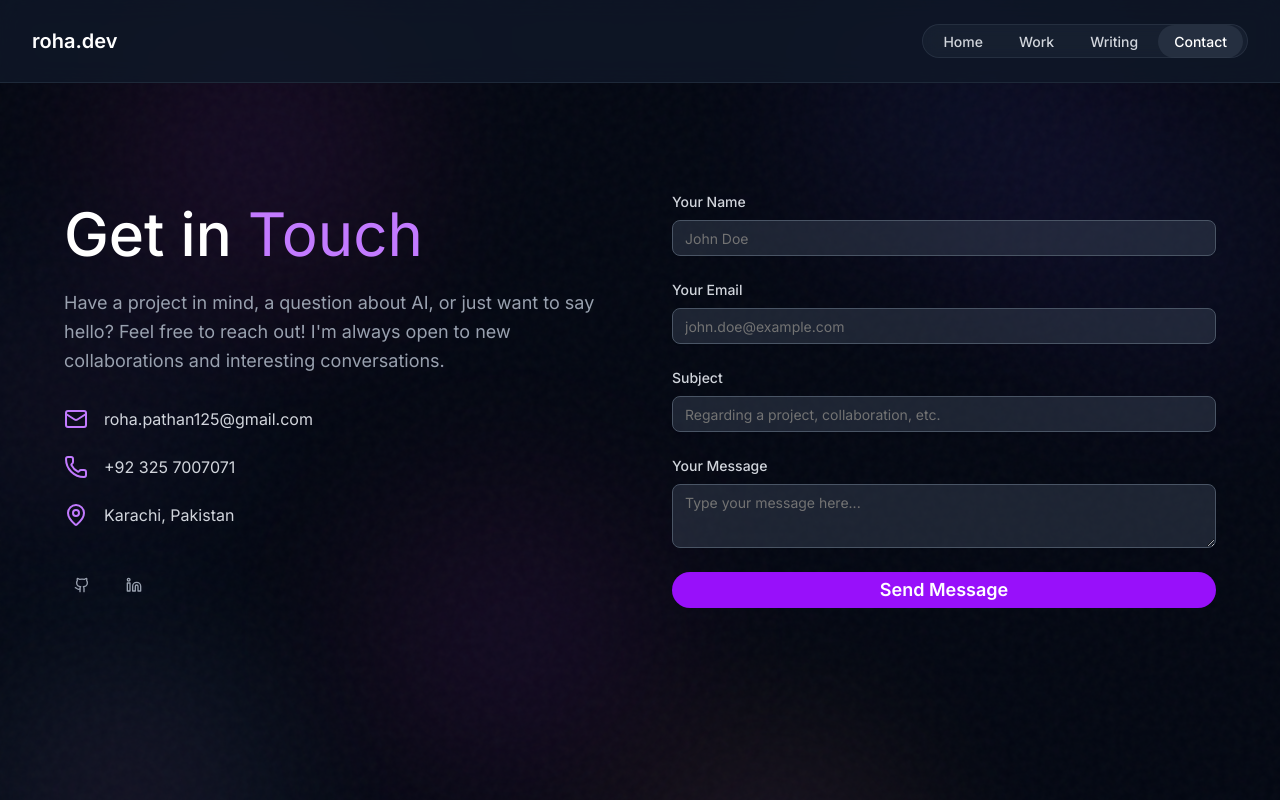
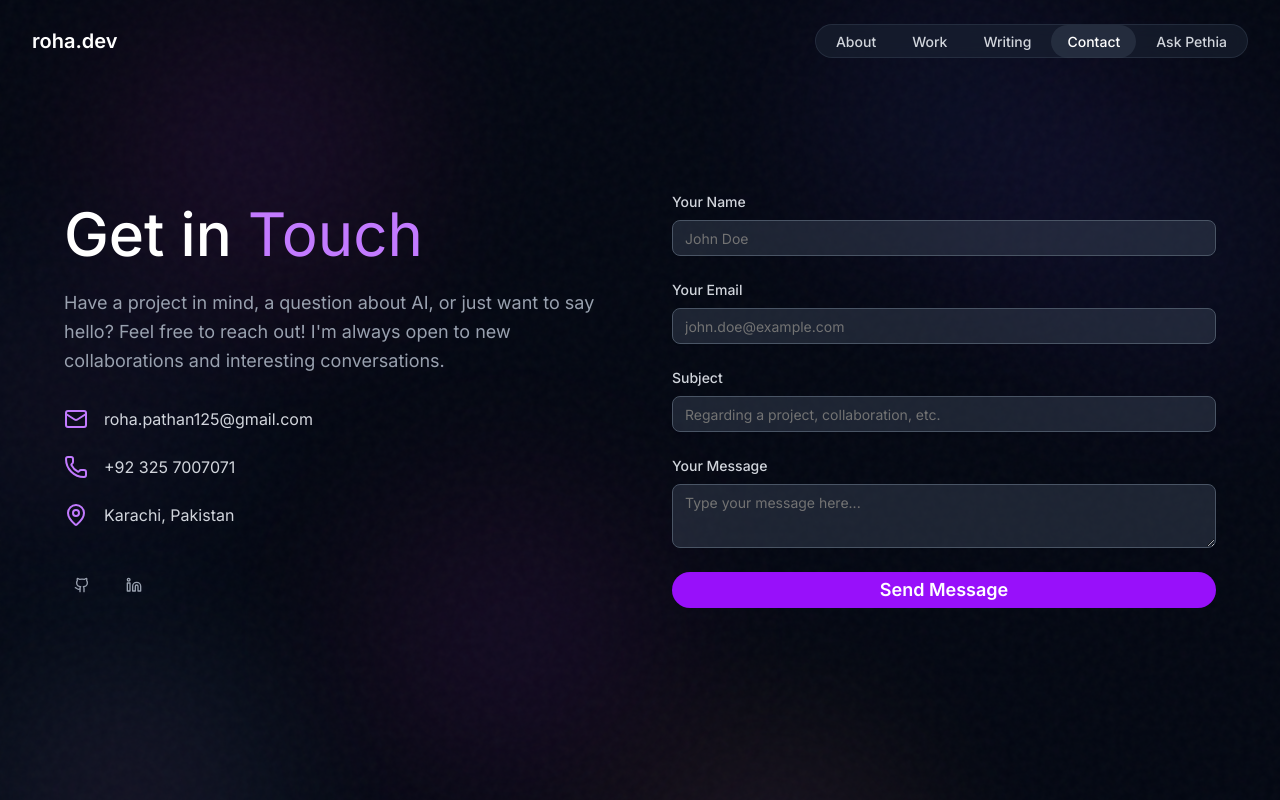
Before and after one commit to row-huh/roha.dev-v3, a Next.js app in the folder src/: page /contact in a window 1280 px wide. Built offline with nearby package versions, Linux system fonts and the light colour scheme.

Commit message:
updated nav bars on every page

```diff
--- a/src/app/assistant/page.tsx
+++ b/src/app/assistant/page.tsx
@@ -10,6 +10,7 @@ import { Button } from "@/components/ui/button"
 import { Send, StopCircle, Home, Briefcase, PenLine, Mail, ChevronRight } from "lucide-react"
 import { projectDetails } from "@/app/projects/[slug]/projectDetails"
 import InteractiveBackground from "@/components/interactive-background"
+import NavBar from "@/components/nav-bar"
 
 type ToolName = "home" | "work" | "writing" | "contact" | undefined
 
@@ -111,6 +112,8 @@ function ToolTile({ tool }: { tool: Exclude<ToolName, undefined> }) {
   const { href, eyebrow, label, Icon } = meta
 
   return (
+    // Navigation
+
     <Link
       href={href}
       className="group relative block w-[220px] md:w-[260px] overflow-hidden rounded-2xl
@@ -256,6 +259,10 @@ export default function AssistantPage() {
       <InteractiveBackground />
 
       {/* Minimal nav link */}
+      {/* Navigation */}
+      < NavBar />
+
+
       <header className="relative z-10">
         <div className="mx-auto max-w-5xl px-4 py-3">
           <Link
--- a/src/app/contact/page.tsx
+++ b/src/app/contact/page.tsx
@@ -8,6 +8,8 @@ import { Textarea } from "@/components/ui/textarea"
 import { Mail, Phone, MapPin, Sparkles, Linkedin, Github } from "lucide-react"
 import InteractiveBackground from "@/components/interactive-background"
 import { usePathname } from "next/navigation"
+import NavBar from "@/components/nav-bar"
+
 
 export default function ContactPage() {
   const pathname = usePathname()
@@ -17,66 +19,7 @@ export default function ContactPage() {
       <InteractiveBackground />
 
       {/* Navigation */}
-      <nav className="fixed top-0 left-0 right-0 z-50 bg-gray-900/80 backdrop-blur-md border-b border-gray-800">
-        <div className="max-w-7xl mx-auto px-8 py-6">
-          <div className="flex justify-between items-center">
-            <motion.div initial={{ opacity: 0 }} animate={{ opacity: 1 }} className="text-xl font-semibold text-white">
-              roha.dev
-            </motion.div>
-
-            <div className="flex gap-1 bg-gray-800/50 rounded-full p-1 border border-gray-700/50 backdrop-blur-sm">
-              <motion.div
-                whileHover={{ scale: 1.05, backgroundColor: "rgba(55, 65, 81, 0.7)" }}
-                transition={{ duration: 0.2 }}
-                className="rounded-full"
-              >
-                <Link
-                  href="/"
-                  className="px-4 py-2 rounded-full text-sm font-medium text-gray-300 hover:bg-gray-700/50 hover:text-white"
-                >
-                  Home
-                </Link>
-              </motion.div>
-              <motion.div
-                whileHover={{ scale: 1.05, backgroundColor: "rgba(55, 65, 81, 0.7)" }}
-                transition={{ duration: 0.2 }}
-                className="rounded-full"
-              >
-                <Link
-                  href="/projects"
-                  className="px-4 py-2 rounded-full text-sm font-medium text-gray-300 hover:bg-gray-700/50 hover:text-white"
-                >
-                  Work
-                </Link>
-              </motion.div>
-              <motion.div
-                whileHover={{ scale: 1.05, backgroundColor: "rgba(55, 65, 81, 0.7)" }}
-                transition={{ duration: 0.2 }}
-                className="rounded-full"
-              >
-                <Link
-                  href="/writing"
-                  className="px-4 py-2 rounded-full text-sm font-medium text-gray-300 hover:bg-gray-700/50 hover:text-white"
-                >
-                  Writing
-                </Link>
-              </motion.div>
-              <motion.div
-                whileHover={{ scale: 1.05, backgroundColor: "rgba(55, 65, 81, 0.7)" }}
-                transition={{ duration: 0.2 }}
-                className="rounded-full"
-              >
-                <Link
-                  href="/contact"
-                  className={`px-4 py-2 rounded-full text-sm font-medium transition-colors ${pathname === "/contact" ? "bg-gray-700/50 text-white" : "text-gray-300 hover:bg-gray-700/50 hover:text-white"}`}
-                >
-                  Contact
-                </Link>
-              </motion.div>
-            </div>
-          </div>
-        </div>
-      </nav>
+      <NavBar />
 
       <main className="relative z-10 flex-grow flex items-center justify-center max-w-6xl mx-auto w-full grid md:grid-cols-2 gap-16 items-center">
         {/* Left Side: Get in Touch & Details */}
--- a/src/app/projects/page.tsx
+++ b/src/app/projects/page.tsx
@@ -9,6 +9,8 @@ import { Button } from "@/components/ui/button"
 import { Github, ExternalLink } from "lucide-react"
 import ProjectsCarousel from "@/components/projects-carousel"
 import { useRouter } from "next/navigation" // Import useRouter
+import NavBar from "@/components/nav-bar"
+
 
 interface Project {
   slug: string
@@ -174,63 +176,8 @@ export default function ProjectsPage() {
       <InteractiveBackground />
 
       {/* Navigation */}
-      <nav className="fixed top-0 left-0 right-0 z-50 bg-gray-900/80 backdrop-blur-md border-b border-gray-800">
-        <div className="max-w-7xl mx-auto px-8 py-6">
-          <div className="flex justify-between items-center">
-            <motion.div initial={{ opacity: 0 }} animate={{ opacity: 1 }} className="text-xl font-semibold text-white">
-              roha.dev
-            </motion.div>
+      < NavBar />
 
-            <div className="flex gap-1 bg-gray-800/50 rounded-full p-1 border border-gray-700/50 backdrop-blur-sm">
-              <motion.div
-                whileHover={{ scale: 1.05, backgroundColor: "rgba(55, 65, 81, 0.7)" }}
-                transition={{ duration: 0.2 }}
-                className="rounded-full"
-              >
-                <Link
-                  href="/"
-                  className="px-4 py-2 rounded-full text-sm font-medium text-gray-300 hover:bg-gray-700/50 hover:text-white"
-                >
-                  Home
-                </Link>
-              </motion.div>
-              <motion.div
-                whileHover={{ scale: 1.05, backgroundColor: "rgba(55, 65, 81, 0.7)" }}
-                transition={{ duration: 0.2 }}
-                className="rounded-full"
-              >
-                <Link href="/projects" className="px-4 py-2 rounded-full text-sm font-medium bg-gray-700/50 text-white">
-                  Work
-                </Link>
-              </motion.div>
-              <motion.div
-                whileHover={{ scale: 1.05, backgroundColor: "rgba(55, 65, 81, 0.7)" }}
-                transition={{ duration: 0.2 }}
-                className="rounded-full"
-              >
-                <Link
-                  href="/writing"
-                  className="px-4 py-2 rounded-full text-sm font-medium text-gray-300 hover:bg-gray-700/50 hover:text-white"
-                >
-                  Writing
-                </Link>
-              </motion.div>
-              <motion.div
-                whileHover={{ scale: 1.05, backgroundColor: "rgba(55, 65, 81, 0.7)" }}
-                transition={{ duration: 0.2 }}
-                className="rounded-full"
-              >
-                <Link
-                  href="/contact"
-                  className="px-4 py-2 rounded-full text-sm font-medium text-gray-300 hover:bg-gray-700/50 hover:text-white"
-                >
-                  Contact
-                </Link>
-              </motion.div>
-            </div>
-          </div>
-        </div>
-      </nav>
 
       <main className="relative z-10 py-32 px-8">
         <div className="max-w-6xl mx-auto">
--- a/src/components/nav-bar.tsx
+++ b/src/components/nav-bar.tsx
@@ -1,23 +1,20 @@
 "use client"
-
 import Link from "next/link"
 import { motion } from "framer-motion"
 import { usePathname } from "next/navigation"
 
-
-
 export default function NavBar() {
-
   const pathname = usePathname();
 
   return (
     <nav className="fixed top-0 left-0 right-0 z-50">
       <div className="max-w-7xl mx-auto px-8 py-6">
         <div className="flex justify-between items-center">
-            <motion.div initial={{ opacity: 0 }} animate={{ opacity: 1 }} className="text-xl font-semibold text-white">
+          <motion.div initial={{ opacity: 0 }} animate={{ opacity: 1 }}>
+            <Link href="/" className="text-xl font-semibold text-white hover:text-gray-200 transition-colors">
               roha.dev
+            </Link>
           </motion.div>
-
           <div className="flex items-center gap-4">
             <div className="flex gap-1 bg-gray-800/50 rounded-full p-1 border border-gray-700/50 backdrop-blur-sm">
               <motion.div
@@ -75,7 +72,7 @@ export default function NavBar() {
               >
                 <Link
                   href="/assistant"
-                    className={`px-4 py-2 rounded-full text-sm font-medium transition-colors ${pathname === "/contact" ? "bg-gray-700/50 text-white" : "text-gray-300 hover:bg-gray-700/50 hover:text-white"}`}
+                  className={`px-4 py-2 rounded-full text-sm font-medium transition-colors ${pathname === "/assistant" ? "bg-gray-700/50 text-white" : "text-gray-300 hover:bg-gray-700/50 hover:text-white"}`}
                 >
                   Ask Pethia
                 </Link>
```
Lines whose indentation alone changed are shown as unchanged.
